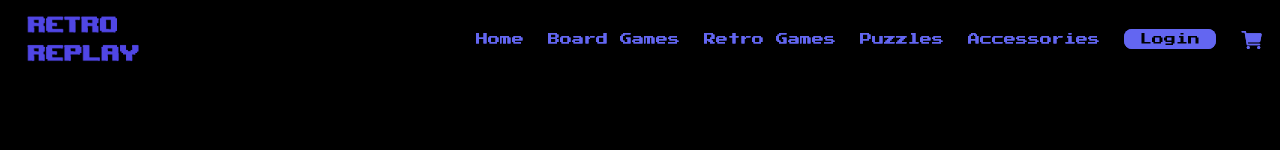
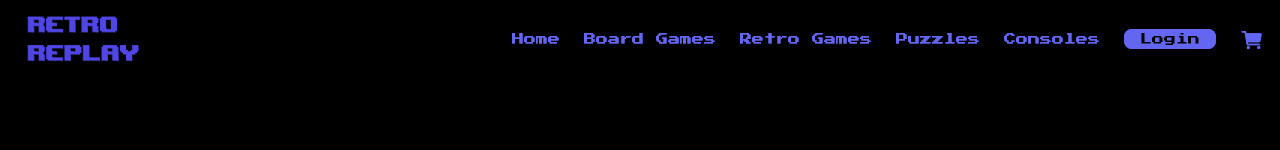
Before and after one commit to JSDWRLD/project_bravo, a React (Vite) app in the folder client/: page /contact in a window 1280 px wide. Shown: the top 150 px of the page. Built offline with nearby package versions, Linux system fonts and the light colour scheme.

Commit message:
Added consoles remove accessories

```diff
--- a/client/src/App.jsx
+++ b/client/src/App.jsx
@@ -16,7 +16,7 @@ export default function App() {
           <Route path="/shop/board-games" element={<ProductListPage category="board-games" />} />
           <Route path="/shop/puzzles" element={<ProductListPage category="puzzles" />} />
           <Route path="/shop/retro-games" element={<ProductListPage category="retro-games" />} />
-          <Route path="/shop/accessories" element={<ProductListPage category="accessories" />} />
+          <Route path="/shop/consoles" element={<ProductListPage category="consoles" />} />
           <Route path="/shop/:category/product/:id" element={<ProductDetailed />} />
           <Route path="/cart" element={<Cart />} />
           <Route path="/contact" element={<Contact />} />
--- a/client/src/components/Navbar.jsx
+++ b/client/src/components/Navbar.jsx
@@ -72,7 +72,7 @@ const Navbar = () => {
             <li><NavLink to="/shop/board-games" className="font-retro text-lg font-medium text-indigo-500 hover:text-indigo-400 transition lg:text-xs">Board Games</NavLink></li>
             <li><NavLink to="/shop/retro-games" className="font-retro text-lg font-medium text-indigo-500 hover:text-indigo-400 transition lg:text-xs">Retro Games</NavLink></li>
             <li><NavLink to="/shop/puzzles" className="font-retro text-lg font-medium text-indigo-500 hover:text-indigo-400 transition lg:text-xs">Puzzles</NavLink></li>
-            <li><NavLink to="/shop/accessories" className="font-retro text-lg font-medium text-indigo-500 hover:text-indigo-400 transition lg:text-xs">Accessories</NavLink></li>
+            <li><NavLink to="/shop/consoles" className="font-retro text-lg font-medium text-indigo-500 hover:text-indigo-400 transition lg:text-xs">Consoles</NavLink></li>
             <li className="relative" ref={dropdownRef}>
               {userInfo ? (
                 <>
--- a/client/src/pages/NavPages/OrderHistory.jsx
+++ /dev/null
@@ -1,9 +0,0 @@
-import React from 'react'
-
-const OrderHistory = () => {
-  return (
-    <div>OrderHistory</div>
-  )
-}
-
-export default OrderHistory
```
